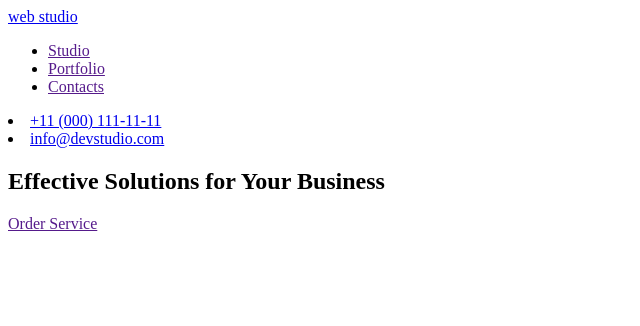
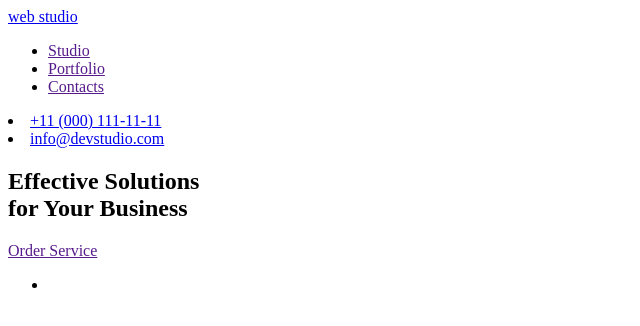
Before and after one commit to IraMira333/goit-markup-hw-01, a plain HTML site: page index.html in a window 1280 px wide. Shown: the whole page, without its empty margins (0-640 px from the left). Drawn offline with Linux system fonts and the light colour scheme.

Commit message:
Ділить та переносить заголовок

```diff
--- a/index.html
+++ b/index.html
@@ -29,11 +29,16 @@
     </header>
     <div>
         <section>
-            <h1>Effective Solutions for Your Business</h1>
+            <h1>Effective Solutions <br/> for Your Business</h1>
 
             <a href="">Order Service</a>
-
         </section>
     </div>
+    <section>
+        <ul>
+            <li> </li>
+        </ul>
+
+    </section>
 </body>
 </html>
```
